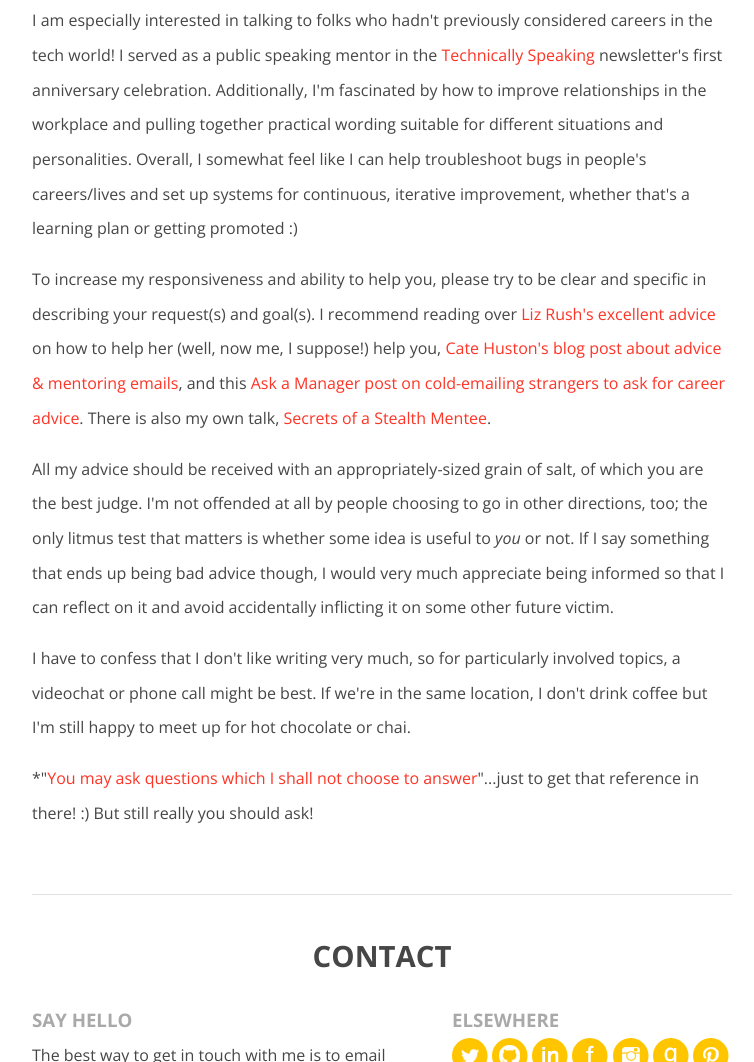
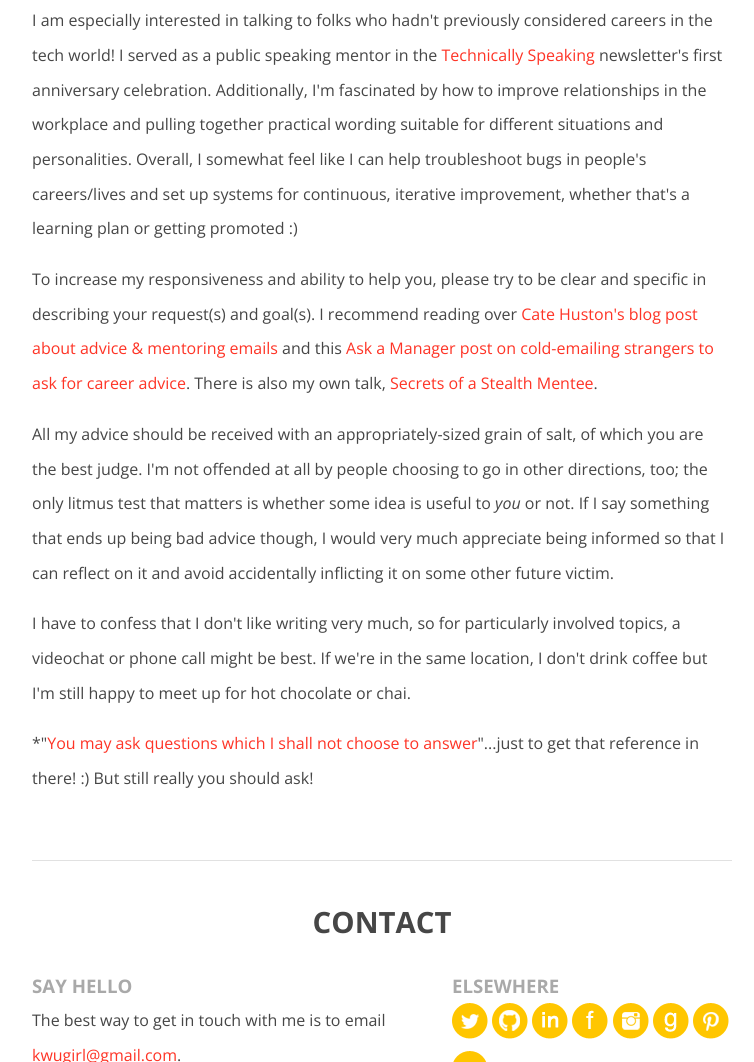
Before and after one commit to kwugirl/kwugirl.github.io, a plain HTML site: page index.html in a window 1280 px wide. Shown: the part 1924-2986 px from the top of the page, without its empty margins (258-1012 px from the left). Drawn offline with nearby package versions, Linux system fonts and the light colour scheme.

Commit message:
Remove broken link to Liz Rush's help me help you page.

```diff
--- a/index.html
+++ b/index.html
@@ -78,7 +78,7 @@
 
       <p>I am especially interested in talking to folks who hadn't previously considered careers in the tech world! I served as a public speaking mentor in the <a href="https://tinyletter.com/techspeak">Technically Speaking</a> newsletter's first anniversary celebration. Additionally, I'm fascinated by how to improve relationships in the workplace and pulling together practical wording suitable for different situations and personalities. Overall, I somewhat feel like I can help troubleshoot bugs in people's careers/lives and set up systems for continuous, iterative improvement, whether that's a learning plan or getting promoted :)</p>
 
-      <p>To increase my responsiveness and ability to help you, please try to be clear and specific in describing your request(s) and goal(s). I recommend reading over <a href="https://lizmrush.com/help-me-help-you/">Liz Rush's excellent advice</a> on how to help her (well, now me, I suppose!) help you, <a href="http://www.catehuston.com/blog/2015/11/23/advice-mentors-and-questionably-helpful-emails/">Cate Huston's blog post about advice &amp; mentoring emails</a>, and this <a href="http://www.askamanager.org/2016/02/cold-emailing-strangers-to-ask-for-career-advice.html">Ask a Manager post on cold-emailing strangers to ask for career advice</a>. There is also my own talk, <a href="http://kwugirl.blogspot.com/2020/10/secrets-of-stealth-mentee.html">Secrets of a Stealth Mentee</a>.</p>
+      <p>To increase my responsiveness and ability to help you, please try to be clear and specific in describing your request(s) and goal(s). I recommend reading over <a href="http://www.catehuston.com/blog/2015/11/23/advice-mentors-and-questionably-helpful-emails/">Cate Huston's blog post about advice &amp; mentoring emails</a> and this <a href="http://www.askamanager.org/2016/02/cold-emailing-strangers-to-ask-for-career-advice.html">Ask a Manager post on cold-emailing strangers to ask for career advice</a>. There is also my own talk, <a href="http://kwugirl.blogspot.com/2020/10/secrets-of-stealth-mentee.html">Secrets of a Stealth Mentee</a>.</p>
 
       <p>All my advice should be received with an appropriately-sized grain of salt, of which you are the best judge. I'm not offended at all by people choosing to go in other directions, too; the only litmus test that matters is whether some idea is useful to <em>you</em> or not. If I say something that ends up being bad advice though, I would very much appreciate being informed so that I can reflect on it and avoid accidentally inflicting it on some other future victim.</p>
 
```
